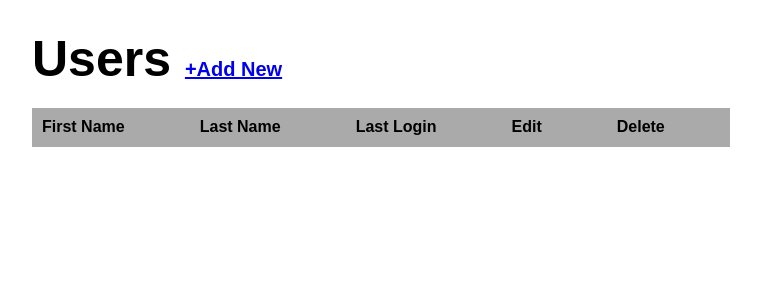
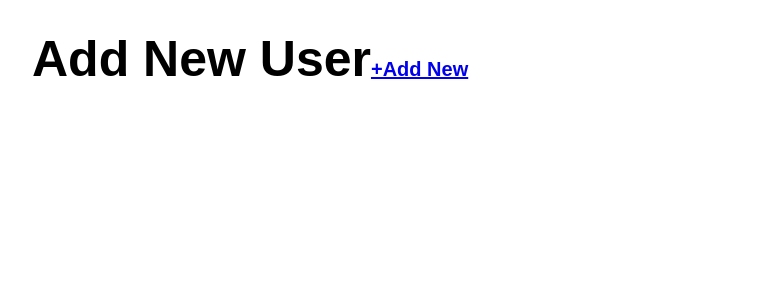
Before and after one commit to isurudilshan101/user_management, a PHP site: page /add-user.php in a window 1280 px wide. Shown: the part 56-356 px from the top of the page, without its empty margins (108-869 px from the left). Run offline with PHP 8.4, Linux system fonts and the light colour scheme; a user stored in the database is signed in; data that the repository does not hold is empty.

Commit message:
comment 24

```diff
--- a/ums/add-user.php
+++ b/ums/add-user.php
@@ -17,19 +17,8 @@
 	</header>
 
 	<main>
-		<h1>Users <span><a href="add-user.php">+Add New</a></span>	</h1>
-		<table class="masterlist">
-		<tr>
-			<th>First Name</th>
-			<th>Last Name</th>
-			<th>Last Login</th>
-			<th>Edit</th>
-			<th>Delete</th>
+		<h1>Add New User<span><a href="add-user.php">+Add New</a></span>	</h1>
 
-			<?php echo $user_list; ?>
-
-		</tr>
-		</table>
 
 	</main>
 </body>
```
